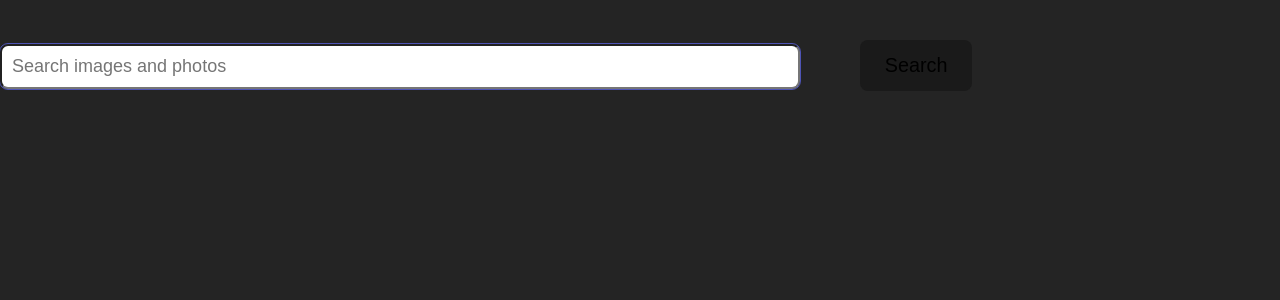
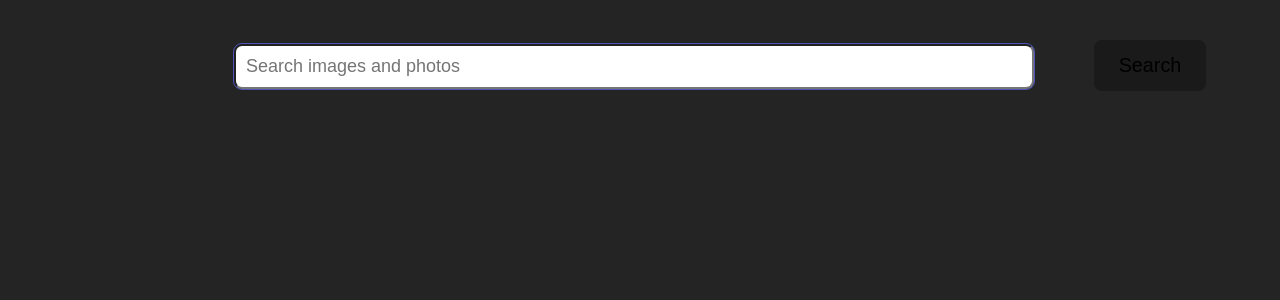
Before and after one commit to novikovanat/goit-typescript-hw-02, a React (Vite) app: page / in a window 1280 px wide. Shown: the top 300 px of the page. Built offline with nearby package versions, Linux system fonts and the light colour scheme.

Commit message:
centered

```diff
--- a/src/components/App/App.module.css
+++ b/src/components/App/App.module.css
@@ -1,6 +1,7 @@
 #root {
   max-width: 1440px;
-  margin: 0 auto;
+}
+
+.div {
   text-align: center;
-
 }
--- a/src/components/App/App.tsx
+++ b/src/components/App/App.tsx
@@ -6,7 +6,7 @@ import ErrorMessage from "../ErrorMessage/ErrorMessage";
 import LoadMoreBtn from "../LoadMoreBtn/LoadMoreBtn";
 import ImageModal from "../ImageModal/ImageModal";
 import Loader from "../Loader/Loader";
-import "./App.module.css";
+import css from "./App.module.css";
 import toast from "react-hot-toast";
 
 function App() {
@@ -59,7 +59,7 @@ function App() {
   };
 
   return (
-    <>
+    <div className={css.div}>
       {modalIsOpen === false && (
         <SearchBar onTerm={setSearchTerm} onReset={setPage} />
       )}
@@ -87,7 +87,7 @@ function App() {
       {page < response.total_pages && (
         <LoadMoreBtn handleLoad={setPage} page={page} />
       )}
-    </>
+    </div>
   );
 }
 
```
